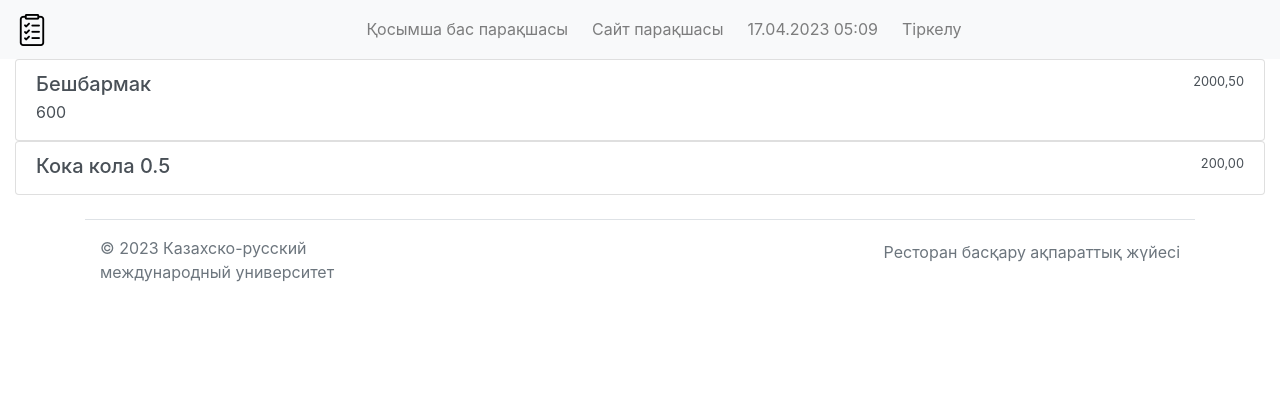
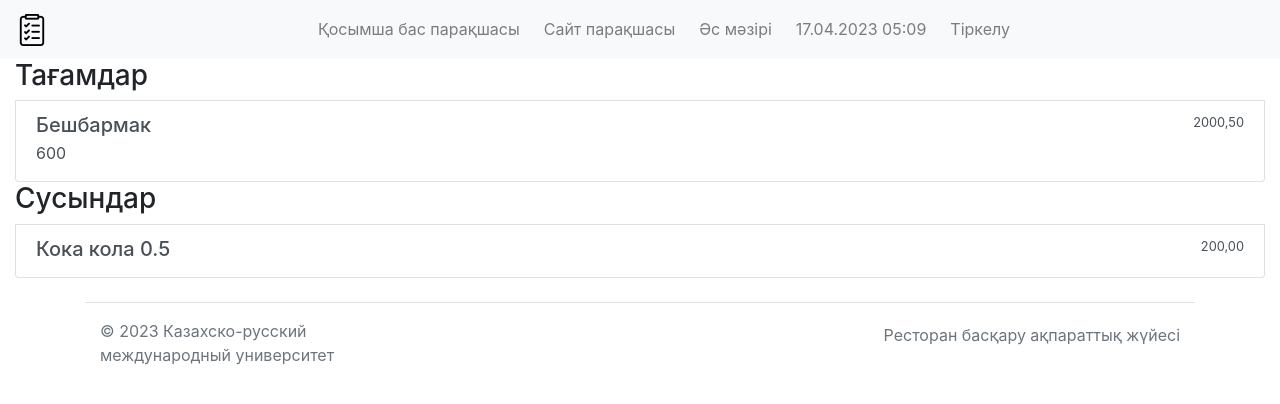
Before and after one commit to UsenUtebayev/restaurant-crm, a Django app: a page that uses templates/restaurant_app/get-menu.html in a window 1280 px wide. Shown: the top 404 px of the page. Run offline with Django 4.2, Linux system fonts and the light colour scheme; data comes from the database, SQL or seed files in the repository; some libraries are stand-ins or nearby versions.

Commit message:
for deploy

```diff
--- a/templates/restaurant_app/get-menu.html
+++ b/templates/restaurant_app/get-menu.html
@@ -2,6 +2,7 @@
 {% block content %}
     <div class="container-fluid d-flex flex-column ">
         <div class="list-group">
+            <h3>Тағамдар</h3>
             {% for food in foods %}
                 <a href="#" class="list-group-item list-group-item-action" aria-current="true">
                     <div class="d-flex w-100 justify-content-between">
@@ -13,6 +14,7 @@
             {% endfor %}
         </div>
             <div class="list-group">
+            <h3>Сусындар</h3>
             {% for drink in drinks %}
                 <a href="#" class="list-group-item list-group-item-action" aria-current="true">
                     <div class="d-flex w-100 justify-content-between">
--- a/templates/restaurant_app/inc/_nav.html
+++ b/templates/restaurant_app/inc/_nav.html
@@ -16,7 +16,10 @@
             <li class="nav-item mx-1">
                 <a class="nav-link" href="{% url 'landing' %}">Сайт парақшасы</a>
             </li>
-            {% if role.id == 1 or role.id == 3%}
+            <li class="nav-item mx-1">
+                <a class="nav-link" href="{% url 'get-menu' %}">Әс мәзірі</a>
+            </li>
+            {% if role.id == 1 or role.id == 3 %}
                 <li class="nav-item mx-1">
                     <a class="nav-link text-success font-weight-bold" href="{% url 'get-bookings' %}">Бронь</a>
                 </li>
```
